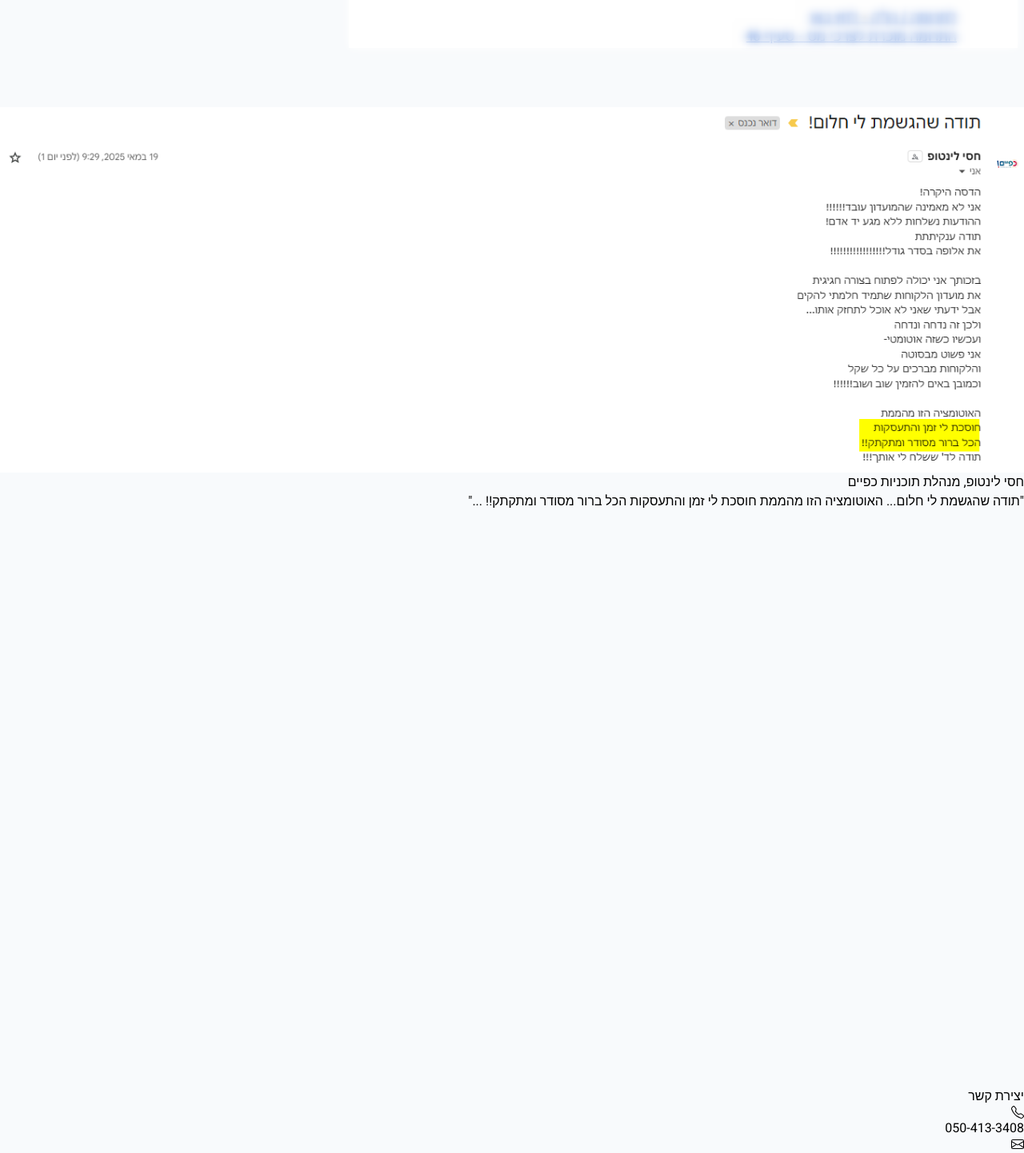
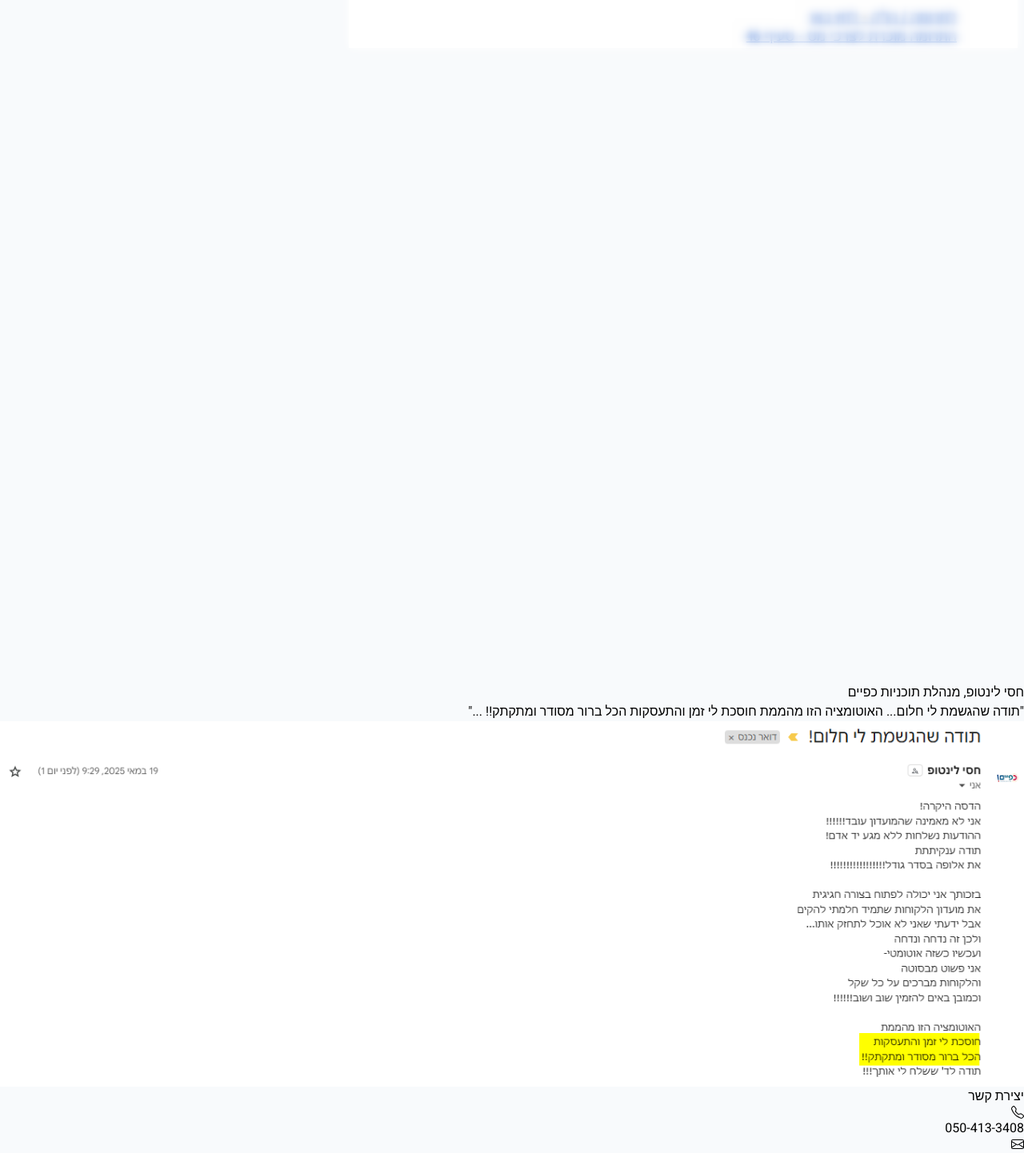
Before and after one commit to Hadasa-Matan/4U, a React (Vite) app: page /4U/testimonials in a window 1280 px wide. Shown: the part 1200-2642 px from the top of the page at 80% size. Built offline with nearby package versions, Linux system fonts and the light colour scheme.

Commit message:
Update Testimonials.jsx

```diff
--- a/src/components/Testimonials.jsx
+++ b/src/components/Testimonials.jsx
@@ -16,13 +16,13 @@ function Testimonials() {
       author: "הרב גלוסקין, גבאי ביהכנ\"ס 'אהל שמשון'",
       text: "\"כגבאי בית כנסת המתזז רבות בין משימות לא נגמרות\nגב' מתן הקפיצה אותי בכמה רמות עם אוטומציה מדהימה החוסכת הרבה זמן, (ובמיוחד בדקות אחרונות לפני שבת, ברכת מזל טוב, במהירות שיא וזמני תפילות אוטומטים וכד').\nפשוט, קל ויעיל\"",
       avatar: "/images/avatar1.jpg",
-      image: "/images/testimonial1.jpg"
+      image: "/images/testimonial1.jpg"
     },
     {
       author: "חסי לינטופ, מנהלת תוכניות כפיים",
       text: "\"תודה שהגשמת לי חלום...\nהאוטומציה הזו מהממת\nחוסכת לי זמן והתעסקות\nהכל ברור מסודר ומתקתק!! ...\"",
-      image: "/images/avatar2.gif",
-      avatar: "/images/testimonial2.jpg"
+      avatar: "/images/avatar2.gif",
+      image: "/images/testimonial2.jpg"
     }
   ];
 
@@ -79,7 +79,7 @@ function Testimonials() {
                   >
                     <img
                       src={testimonial.image}
-                      alt="המלצה בכתב יד"
+                      alt="המלצה"
                       className="w-full rounded-lg shadow-md"
                       loading="lazy"
                     />
```
